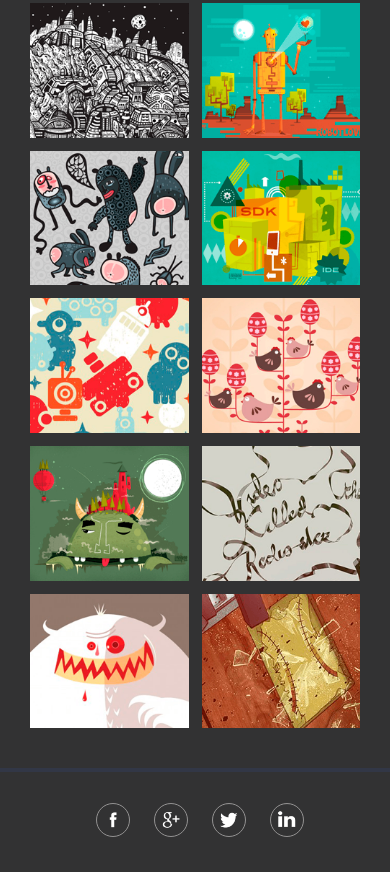
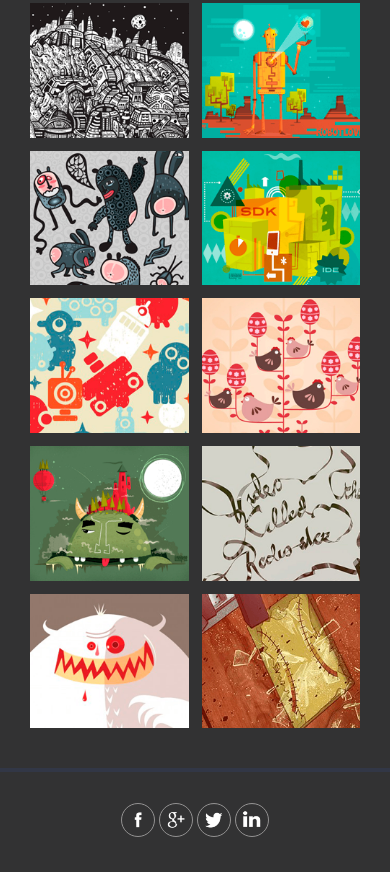
Before and after one commit to AlexGrin1/Simple-singolo, a plain HTML site: page index.html in a window 390 px wide. Shown: the part 1821-2693 px from the top of the page. Drawn offline with Linux system fonts and the light colour scheme.

Commit message:
refactor: change padding on header and footer

```diff
--- a/style.css
+++ b/style.css
@@ -268,7 +268,7 @@ li.filter_button:hover {
   margin-top: auto;
   margin-bottom: auto;
   padding-left: 40px;
-  padding-right: 30px;
+  padding-right: 40px;
   font-size: 1.3em;
   font-weight: bold;
   color: #a8a9ad;
@@ -285,6 +285,9 @@ li.filter_button:hover {
 a {
   text-decoration: none;
   color: white;
+}
+nav span {
+  font-size: 0.8em;
   padding-left: 10px;
   padding-right: 10px;
 }
@@ -366,6 +369,9 @@ a:hover {
   }
   .copyright_left {
     display: none;
+  }
+  .social_right {
+    padding: 0;
   }
   .lower {
     justify-content: center;
```
